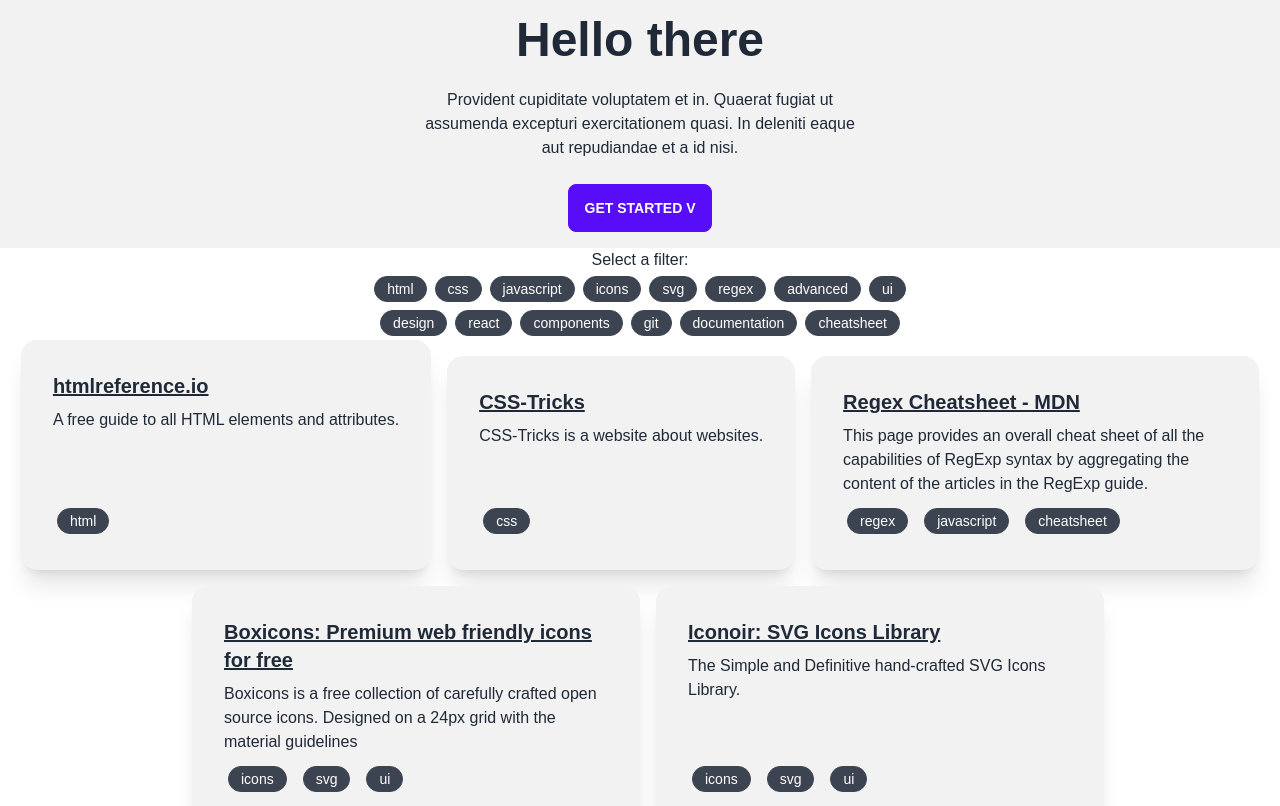
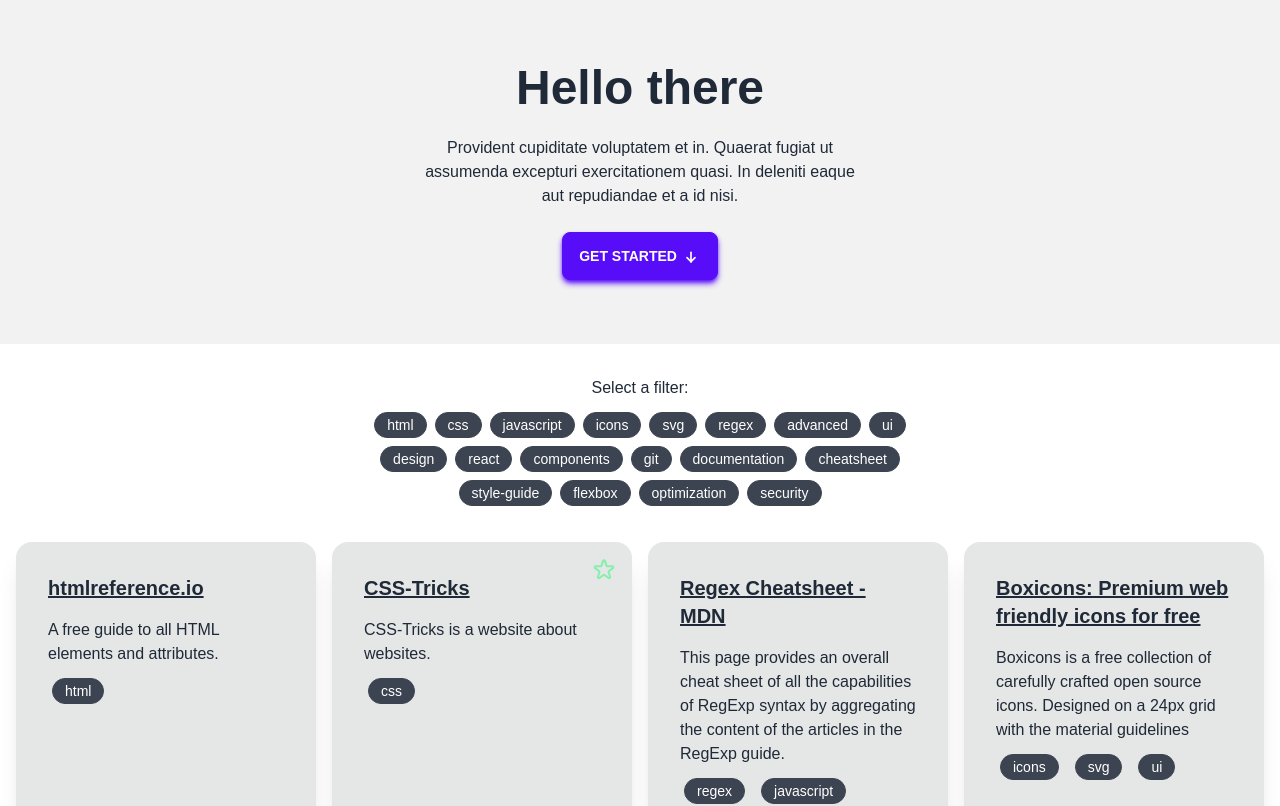
Before and after one commit to robertmcabee/Front-End-Resources, a Next.js app: page / in a window 1280 px wide. Shown: the top 806 px of the page. Built offline with nearby package versions, Linux system fonts and the light colour scheme; a web font is replaced by a local one.

Commit message:
misc. css

```diff
--- a/pages/Header.tsx
+++ b/pages/Header.tsx
@@ -1,16 +1,35 @@
 function Header() {
   return (
-    <div className="hero bg-base-200">
+    <div className="hero bg-base-200 py-12">
       <div className="hero-content text-center">
         <div className="max-w-md">
-          <h1 className="text-5xl font-bold">Hello there</h1>
+          <h1 className=" dark:text-white text-5xl font-bold">Hello there</h1>
           <p className="py-6">
             Provident cupiditate voluptatem et in. Quaerat fugiat ut assumenda
             excepturi exercitationem quasi. In deleniti eaque aut repudiandae et
             a id nisi.
           </p>
-          <button className="btn btn-primary">
-            <a href="#tags">Get Started V</a>
+          <button className="btn p-4 text-md btn-primary shadow-md shadow-primary">
+            <a href="#tags">
+              Get Started{" "}
+              <svg
+                xmlns="http://www.w3.org/2000/svg"
+                className="w-5 h-4 inline"
+                width="10"
+                height="10"
+                viewBox="0 0 24 24"
+                strokeWidth="2.5"
+                stroke="#fff"
+                fill="none"
+                strokeLinecap="round"
+                strokeLinejoin="round"
+              >
+                <path stroke="none" d="M0 0h24v24H0z" fill="none" />
+                <line x1="12" y1="5" x2="12" y2="19" />
+                <line x1="18" y1="13" x2="12" y2="19" />
+                <line x1="6" y1="13" x2="12" y2="19" />
+              </svg>
+            </a>
           </button>
         </div>
       </div>
--- a/pages/Resource.tsx
+++ b/pages/Resource.tsx
@@ -18,12 +18,35 @@
   toggleFilter: (tag: string) => void;
 }) {
   return (
-    <div className="card max-w-md bg-base-200 shadow-xl">
+    <div className="card bg-base-300 shadow-xl">
+      <div
+        className="absolute top-4 right-4"
+        style={data.starred ? { display: "relative" } : { display: "none" }}
+      >
+        <svg
+          xmlns="http://www.w3.org/2000/svg"
+          className="h-6 w-6 text-green-300"
+          fill="none"
+          viewBox="0 0 24 24"
+          stroke="currentColor"
+          strokeWidth={2}
+        >
+          <path
+            strokeLinecap="round"
+            strokeLinejoin="round"
+            d="M11.049 2.927c.3-.921 1.603-.921 1.902 0l1.519 4.674a1 1 0 00.95.69h4.915c.969 0 1.371 1.24.588 1.81l-3.976 2.888a1 1 0 00-.363 1.118l1.518 4.674c.3.922-.755 1.688-1.538 1.118l-3.976-2.888a1 1 0 00-1.176 0l-3.976 2.888c-.783.57-1.838-.197-1.538-1.118l1.518-4.674a1 1 0 00-.363-1.118l-3.976-2.888c-.784-.57-.38-1.81.588-1.81h4.914a1 1 0 00.951-.69l1.519-4.674z"
+          />
+        </svg>
+      </div>
       <div className="card-body">
-        <a href={data.url}>
-          <h2 className="link card-title">{data.name}</h2>
+        <a target="_blank" href={data.url} rel="noreferrer" className="group">
+          <h2 className="dark:text-white pb-4 transition-all link card-title">
+            {data.name}
+          </h2>
+          <p className="dark:group-hover:text-white transition-colors">
+            {data.description}
+          </p>
         </a>
-        <p>{data.description}</p>
         <div className="card-actions">
           {data.tags.map((tag: string) => {
             return (
@@ -35,6 +58,10 @@
               />
             );
           })}
+          <span
+            style={data.starred ? { display: "block" } : { display: "none" }}
+            className="absolute inset-x-0 bottom-0 h-2 bg-gradient-to-r from-primary via-blue-400 to-green-300"
+          ></span>
         </div>
       </div>
     </div>
--- a/pages/ResourceContainer.tsx
+++ b/pages/ResourceContainer.tsx
@@ -9,13 +9,14 @@
   toggleFilter: (tag: string) => void;
 }): any {
   return (
-    <main className="flex space-x-4 space-y-4 flex-wrap justify-center">
+    <main className="px-4 grid grid-cols-1 xl:grid-cols-4 md:grid-cols-3 sm:grid-cols-2 gap-4 justify-center">
       {resources.map((resource) => {
         //filter out resources by tags
-        let render = false;
-        resource.tags.forEach((tag) => {
-          //renders if filter includes tag or if filter is empty
-          if (filter.includes(tag) || filter.length === 0) render = true;
+        let render = true;
+        filter.forEach((filterTag) => {
+          if (!resource.tags.includes(filterTag)) {
+            render = false;
+          }
         });
         if (render)
           return (
--- a/pages/Tag.tsx
+++ b/pages/Tag.tsx
@@ -7,7 +7,7 @@
   filter: string[];
   toggleFilter: (tag: string) => void;
 }) {
-  let tagClass = "m-1 p-3 badge";
+  let tagClass = "m-1 p-3 badge hover:text-white";
   if (filter.includes(tag)) tagClass += " badge-primary";
 
   return (
--- a/pages/TagSelector.tsx
+++ b/pages/TagSelector.tsx
@@ -21,6 +21,10 @@
     "git",
     "documentation",
     "cheatsheet",
+    "style-guide",
+    "flexbox",
+    "optimization",
+    "security",
   ];
   const tagDisplay = tagList.map((tag: string) => {
     return (
@@ -29,9 +33,9 @@
   });
 
   return (
-    <div className="w-full flex justify-center text-center">
+    <div id="tags" className="w-full flex justify-center text-center py-8">
       <div className="max-w-xl">
-        <p id="tags">Select a filter:</p>
+        <p className="pb-2">Select a filter:</p>
         {tagDisplay}
       </div>
     </div>
```
